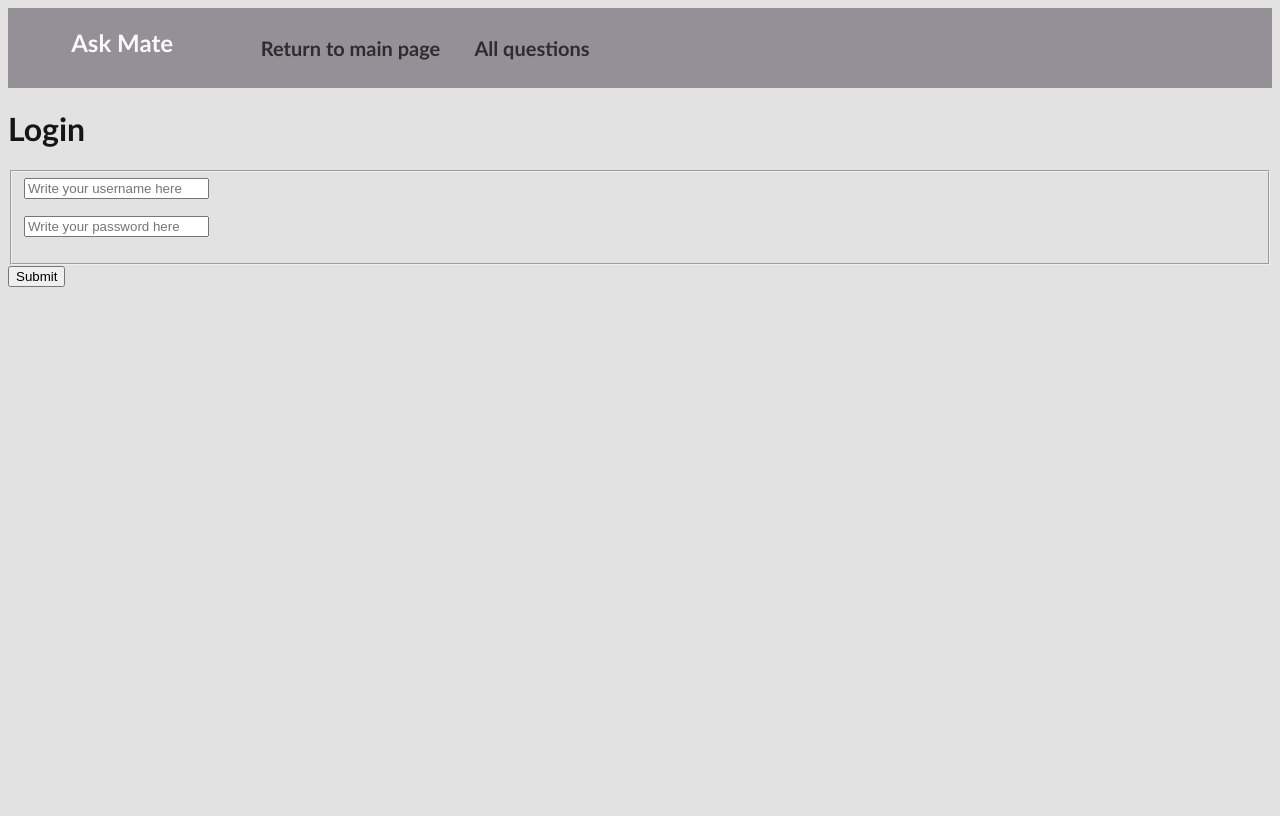
After one commit to Kashydo/AskMate-sprint2, a Flask app: page /login in a window 1280 px wide. The commit adds this page. Run offline with Flask 2, Linux system fonts and the light colour scheme.

Commit message:
Login and logout functionality

```diff
--- a/errors.py
+++ b/errors.py
@@ -7,4 +7,5 @@ errors = {
 "empty_username": "Add username",
 "empty_password": "Add password",
 "username_exists": "Username already exists",
+"login": "Wrong username or password",
 }
--- a/messages.py
+++ b/messages.py
@@ -12,4 +12,5 @@ messages = {
     "cant_vote": "You can't vote for this",
     "added_tag": "Tag has been added",
     "added_user": "User has been added",
+    "login": "Login success",
 }
--- a/server.py
+++ b/server.py
@@ -5,6 +5,7 @@ from flask import (
     redirect,
     url_for,
     make_response,
+    session
 )
 import util
 import datetime
@@ -21,7 +22,7 @@ from dotenv import load_dotenv
 load_dotenv()
 
 app = Flask(__name__)
-
+app.secret_key = "6ntK8uHv2W"
 
 @app.route("/")
 def latest_questions():
@@ -35,6 +36,7 @@ def latest_questions():
             user_questions=questions,
             messages_msg=messages_msg,
             user_id=user_id,
+            session=session,
         )
     )
     if not request.cookies.get("userID"):
@@ -547,6 +549,7 @@ def answer_comment(question_id, answer_id):
         response.set_cookie("user_id", user_id)
     return response
 
+
 @app.route("/registration", methods=["GET", "POST"])
 def registration():
     user_id = util.get_user_id(request)
@@ -564,5 +567,30 @@ def registration():
     return response
 
 
+@app.route("/login", methods=["GET", "POST"])
+def login():
+    user_id = util.get_user_id(request)
+    errors_msg = []
+    if request.method == "POST":
+        errors_msg = data_hendler.login(request)
+        if len(errors_msg) == 0:
+            messages_msg = messages["login"]
+            return redirect(url_for("latest_questions", messages_msg=messages_msg))
+    response = make_response(
+        render_template("login.html", form=request.form, errors_msg=errors_msg)
+    )
+    if not request.cookies.get("userID"):
+        response.set_cookie("user_id", user_id)
+    return response
+
+
+@app.route("/logout")
+def logout():
+    user_id = util.get_user_id(request)
+    session.pop("userid")
+    session.pop("username")
+    return redirect(url_for("latest_questions"))
+
+
 if __name__ == "__main__":
     app.run()
--- /dev/null
+++ b/templates/login.html
@@ -0,0 +1,57 @@
+<!DOCTYPE html>
+<html>
+  <head>
+    <link
+      rel="stylesheet"
+      href="{{ url_for('static', filename='styles.css') }}"
+    />
+    <title>Add user</title>
+    <meta charset="UTF-8" />
+  </head>
+  <body>
+    <header>
+      <h2>Ask Mate</h2>
+    <nav>
+        <a class="navigation" href="{{url_for('latest_questions')}}"
+          >Return to main page</a
+        >
+        <a class="navigation" href="{{url_for('question_list')}}"
+          >All questions</a
+        >
+    </nav>
+    </header>
+    <h1>Login</h1>
+    {% if errors_msg %}
+    <div>
+      <h3>Errors</h3>
+      <ol>
+        {% for error in errors_msg %}
+        <li>{{error}}</li>
+        {% endfor %}
+      </ol>
+    </div>
+    {% endif %}
+    <form method="POST" action="/login">
+      <fieldset>
+        <label for="username">
+          <input
+            type="text"
+            name="username"
+            placeholder="Write your username here"
+            value="{{ form['username'] }}"
+          />
+        </label>
+        <p>
+        <label for="password">
+          <input
+            type="password"
+            name="password"
+            placeholder="Write your password here"
+          />
+        </label>
+        </p>
+      </fieldset>
+      <input type="submit" value="Submit" />
+    </form>
+  </body>
+</html>
```
Also changed, not shown: data_hendler.py (+33 -1 lines), templates/main_page.html (+10 -6 lines).
